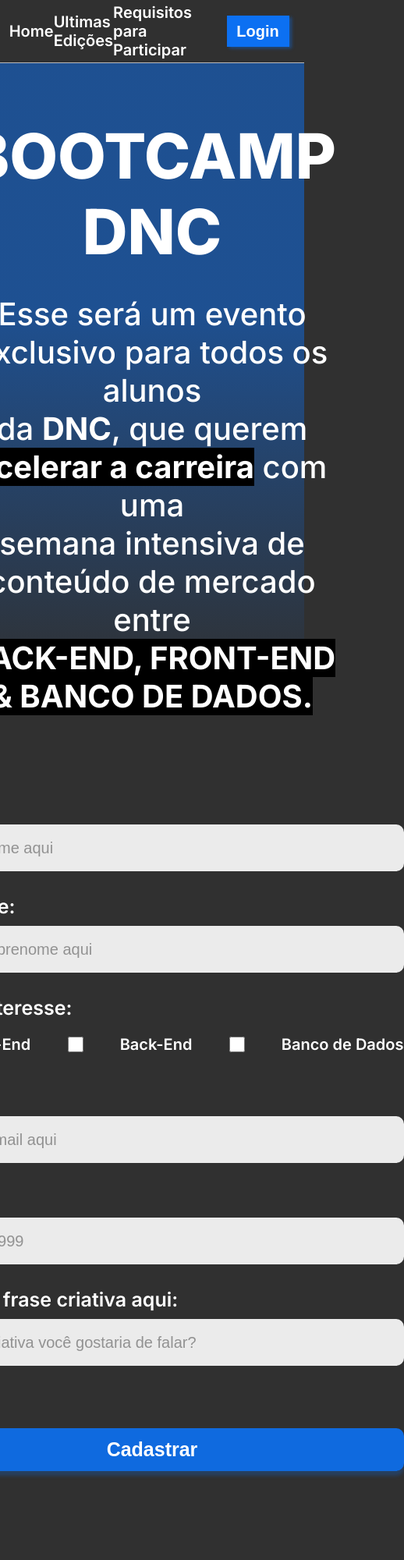
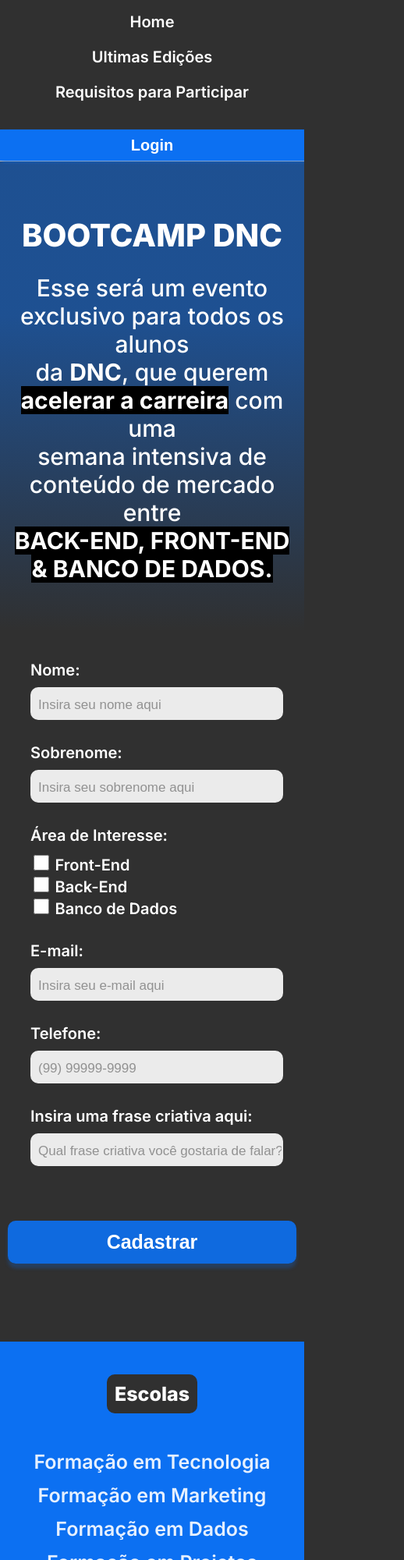
Before and after one commit to nataliabrunelli/Bootcamp-DNC, a plain HTML site: page index.html in a window 390 px wide. Shown: the top 2000 px of the page at 78% size, 518 px wide, since content can reach past the window. Before the commit the page ends 1976 px from the top, so only its background shows below. Drawn offline with Linux system fonts and the light colour scheme.

Commit message:
adicionei o media query

```diff
--- a/index.html
+++ b/index.html
@@ -4,9 +4,11 @@
 <head>
     <meta charset="UTF-8">
     <meta name="viewport" content="width=device-width, initial-scale=1.0">
+
     <link rel="preconnect" href="https://fonts.googleapis.com">
     <link rel="preconnect" href="https://fonts.gstatic.com" crossorigin>
     <link href="https://fonts.googleapis.com/css2?family=Inter:wght@100;200;300;400;500;600;700;800;900&family=Poppins:ital,wght@0,100;0,200;0,300;0,400;0,500;0,600;0,700;0,800;0,900;1,100;1,200;1,300;1,400;1,500;1,600;1,700;1,800;1,900&display=swap" rel="stylesheet">
+
     <link rel="stylesheet" href="style.css">
     <title>Bootcamp DNC</title>
 </head>
@@ -21,6 +23,7 @@
         </div>
         <button>Login</button>
     </nav>
+
     <!-- Seção de Cabeçalho e Formulário -->
     <section>
         <header>
@@ -31,6 +34,7 @@
                 <span class="grifo">BACK-END, FRONT-END & BANCO DE DADOS.</span>
             </h2>
         </header>
+
         <form action="">
             <div class="form-group">
                 <label for="">Nome:</label>
@@ -43,12 +47,12 @@
             <div class="form-group">
                 <label for="">Área de Interesse:</label>
                 <div class="checkbox-group">
-                    <input class="checkbox" type="checkbox" value="front">
-                    <label for="front">Front-End</label>
-                    <input class="checkbox" type="checkbox" value="back">
-                    <label for="back">Back-End</label>
-                    <input class="checkbox" type="checkbox" value="dados">
-                    <label for="dados">Banco de Dados</label>
+                    <div><input class="checkbox" type="checkbox" value="front">
+                    <label for="front">Front-End</label></div>
+                    <div><input class="checkbox" type="checkbox" value="back">
+                    <label for="back">Back-End</label></div>
+                    <div><input class="checkbox" type="checkbox" value="dados">
+                    <label for="dados">Banco de Dados</label></div>
                 </div>
             </div>
             <div class="form-group">
@@ -66,6 +70,38 @@
            <input id="botao" type="submit" value="Cadastrar">
         </form>
     </section>
+
+    <!-- Rodapé -->
+    <footer>
+        <div class="linha1">
+            <nav class="inferior">
+                <h5>Escolas</h5>
+                <ul>
+                    <li><a href="">Formação em Tecnologia</a></li>
+                    <li><a href="">Formação em Marketing</a></li>
+                    <li><a href="">Formação em Dados</a></li>
+                    <li><a href="">Formação em Projetos</a></li>
+                    <li><a href="">Formação em Produto</a></li>
+                </ul>
+            </nav>
+            <nav class="inferior">
+                <h5>Sobre a DNC</h5>
+                <ul>
+                    <li><a href="">História</a></li>
+                    <li><a href="">Missão e Valores</a></li>
+                    <li><a href="">Trabalhe Conosco</a></li>
+                    <li><a href="">Conteúdo Gratuito</a></li>
+                </ul>
+            </nav>
+            <div id="endereco">
+                <p>© 2022 DTC Treinamentos & Consultoria LTDA | CNPJ: 27.995.577/0001-37 | R. Justino Cobra, 61 – Vila Ema | São José dos Campos – SP | CEP 12243-030</p>
+            </div>
+        </div>
+        <div class="linha2">
+            <a href="">Termos de Uso</a>
+            <a href="">Política de Privacidade</a>
+        </div>
+    </footer>
 </body>
 
 </html>
--- a/style.css
+++ b/style.css
@@ -13,12 +13,13 @@ body {
   /* Degrade do fundo */
   background: linear-gradient(
       to bottom,
-      rgba(12, 112, 242, 0.5) 20%,
-      rgba(12, 112, 242, 0) 45%
+      rgba(12, 112, 242, 0.5) 15%,
+      rgba(12, 112, 242, 0) 30%
     ),
     #303030;
   background-repeat: no-repeat;
 }
+
 /* Menu de Navegação */
 #superior {
   width: 100%;
@@ -65,6 +66,7 @@ button {
   color: var(--cinza-hover);
   transform: translateY(5px);
 }
+
 /* Seção de Cabeçalho */
 section {
   display: flex;
@@ -91,6 +93,7 @@ header .grifo {
   background-color: black;
   font-weight: bold;
 }
+
 /* Formulário */
 .form-group {
   display: flex;
@@ -101,7 +104,7 @@ label {
   color: white;
   font-size: 25px;
   font-weight: 600;
-  margin: 10px 0px 10px 0px;
+  margin: 10px 0px;
 }
 .retangle {
   width: 625px;
@@ -111,9 +114,8 @@ label {
   background: rgba(255, 255, 255, 0.9);
   font-size: 20px;
   font-weight: 400;
-  padding: 10px;
+  padding-left: 10px;
 }
-
 #botao {
   width: 645px;
   height: 55px;
@@ -121,28 +123,176 @@ label {
   border-radius: 10px;
   background: rgba(12, 112, 242, 0.9);
   box-shadow: 0px 6px 4px 0px rgba(12, 112, 242, 0.25);
-  color: #FFF;
+  color: #fff;
   font-size: 25px;
   font-weight: 600;
   margin: 80px 0px 90px 0px;
   cursor: pointer;
 }
-#botao:hover{
+#botao:hover {
   transform: translateY(5px);
   color: var(--cinza-hover);
 }
-.retangle::placeholder{
+.retangle::placeholder {
   color: #39393980;
 }
 .checkbox {
   width: 20px;
   height: 20px;
 }
-.checkbox-group label{
+.checkbox-group label {
   font-size: 20px;
 }
-.checkbox-group{
+.checkbox-group {
   display: flex;
   justify-content: space-between;
   align-items: center;
 }
+
+/* Footer */
+footer {
+  background-color: var(--azul-dnc);
+  margin-top: 100px;
+  padding-bottom: 10px;
+  width: 100%;
+}
+.linha1 {
+  display: flex;
+  justify-content: space-around;
+  align-items: center;
+}
+.inferior {
+  margin-left: 5%;
+  text-align: center;
+  display: flex;
+  flex-direction: column;
+  align-items: center;
+  height: 350px;
+}
+.inferior h5 {
+  background-color: var(--preto-dnc);
+  color: #ffffff;
+  font-size: 25px;
+  font-weight: 800;
+  border-radius: 10px;
+  padding: 10px;
+}
+footer ul {
+  list-style: none;
+  margin: 0px;
+  padding: 0px;
+  line-height: 40px;
+}
+.inferior a {
+  text-decoration: none;
+  color: #ffffffe5;
+  font-size: 25px;
+  font-weight: 600;
+}
+#endereco {
+  color: #ffffff;
+  font-size: 18px;
+  font-weight: 800;
+  text-align: center;
+  width: 35%;
+  margin: 180px 5% 100px 5%;
+}
+footer a:hover {
+  color: var(--cinza-hover);
+}
+.linha2 {
+  display: flex;
+  justify-content: center;
+  margin: 20px;
+}
+.linha2 a {
+  text-decoration: none;
+  color: #ffffff;
+  font-size: 20px;
+  font-weight: 600;
+  padding: 10px;
+}
+.linha2 a:first-child {
+  border-right: 3px solid #ffffff;
+}
+
+/* Media Query */
+@media only screen and (max-width: 768px) {
+  /* MENU */
+  #superior {
+    flex-direction: column;
+    height: auto;
+  }
+  #menu-superior {
+    flex-direction: column;
+    width: 100%;
+    margin: 0;
+    padding: 4% 0;
+  }
+  #menu-superior a {
+    height: 45px;
+  }
+  #superior button {
+    margin: 0;
+    width: 100%;
+  }
+
+  /* SEÇÃO */
+  header h1 {
+    font-size: 40px;
+  }
+
+  header h2 {
+    font-size: 30px;
+    padding: 0 15px;
+  }
+
+  /* FORMULÁRIO */
+  form {
+    display: flex;
+    flex-direction: column;
+    align-items: center;
+    width: 100%;
+  }
+  .form-group {
+    width: 80%;
+  }
+
+  label {
+    font-size: 20px;
+  }
+
+  .retangle {
+    width: 100%;
+  }
+
+  .retangle::placeholder {
+    font-size: 17px;
+  }
+
+  .checkbox-group {
+    flex-direction: column;
+    align-items: flex-start;
+  }
+  #botao {
+    width: 95%;
+    margin: 70px 0;
+  }
+
+  /* FOOTER */
+  footer {
+    margin-top: 30px;
+  }
+  .linha1 {
+    flex-direction: column;
+  }
+
+  .inferior {
+    margin: 0;
+  }
+
+  #endereco {
+    width: 70%;
+    margin: 0;
+  }
+}
```
